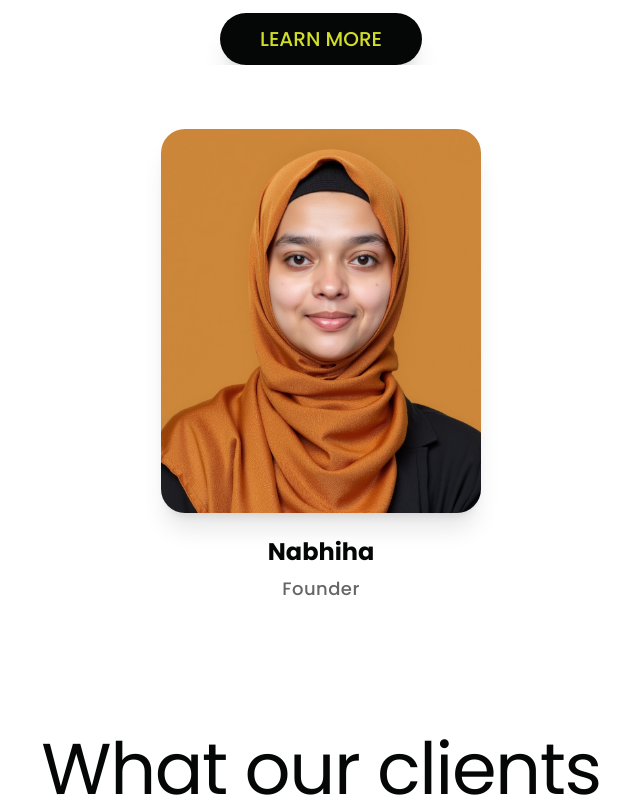
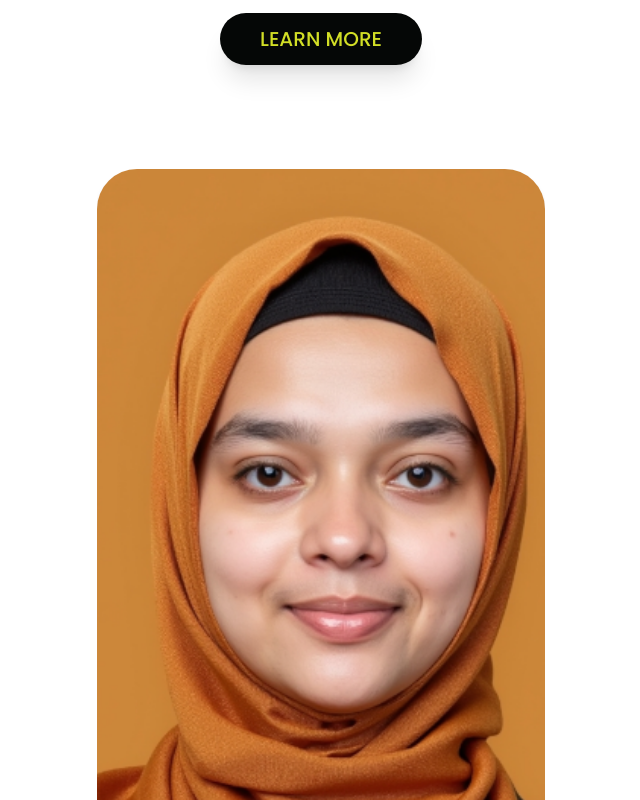
Before and after one commit to LawyaltechGame/LawyalTechServices_Website, a React (Vite) app: page / in a window 1280 px wide. Shown: the part 2960-3760 px from the top of the page, without its empty margins (319-959 px from the left). Built offline with nearby package versions, Linux system fonts and the light colour scheme.

Commit message:
Small changes fixed

```diff
--- a/src/components/OurPeopleSection.tsx
+++ b/src/components/OurPeopleSection.tsx
@@ -14,7 +14,7 @@ const OurPeopleSection = () => {
           Meet the person<br />
           behind our success
         </h2>
-        <button className="bg-[#050706] text-[#D2DE26] text-lg md:text-xl font-medium rounded-full px-16 py-5 shadow-xl transition-all duration-300 hover:bg-[#0a0d0a] hover:scale-110 hover:shadow-2xl focus:outline-none focus:ring-4 focus:ring-[#D2DE26] focus:ring-offset-4 transform">
+        <button className="bg-[#050706] text-[#D2DE26] text-lg md:text-xl font-medium rounded-full px-16= py-5 mb-10 shadow-xl transition-all duration-300 hover:bg-[#0a0d0a] hover:scale-110 hover:shadow-2xl focus:outline-none focus:ring-4 focus:ring-[#D2DE26] focus:ring-offset-4 transform">
           LEARN MORE
         </button>
       </ScrollAnimationWrapper>
@@ -28,10 +28,10 @@ const OurPeopleSection = () => {
         <img
           src={Nabhiha}
           alt="Nabhiha Profile"
-          className="w-80 h-96 object-cover rounded-3xl shadow-xl bg-gray-100"
+          className="w-full max-w-[500px] h-[900px] object-cover rounded-[2.5rem] shadow-md bg-gray-100"
         />
         <div className="mt-6 text-center">
-          <div className="text-2xl font-semibold text-[#050706] leading-tight">Nabhiha</div>
+          <div className="text-2xl font-semibold text-[#050706] leading-tight">Nabiha</div>
           <div className="text-lg text-[#666] font-medium mt-2 tracking-wide">Founder</div>
         </div>
       </ScrollAnimationWrapper>
```
